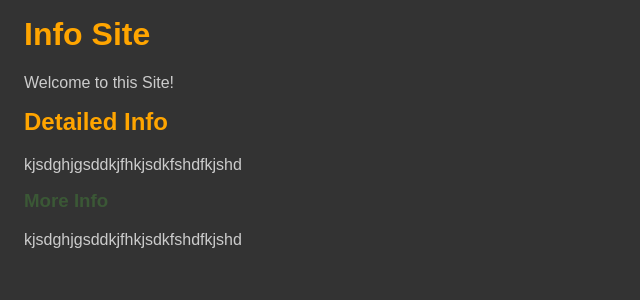
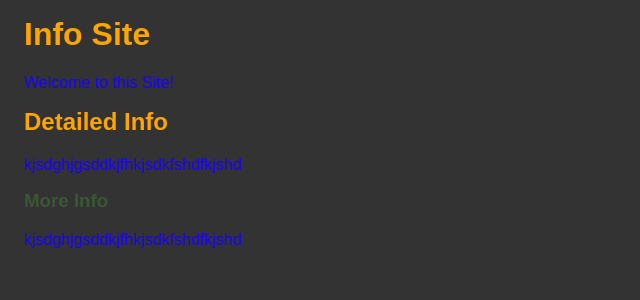
Before and after one commit to Scientific-Research/mk-003-sass-basics, a React (Vite) app: page / in a window 1280 px wide. Shown: the top 300 px of the page, without its empty margins (0-640 px from the left). Built offline with nearby package versions, Linux system fonts and the light colour scheme.

Commit message:
defining a new variable for paragraph color $main-font-color

```diff
--- a/src/App.scss
+++ b/src/App.scss
@@ -1,11 +1,16 @@
 $headerColor: orange;
 $headerTopMargin: 1rem;
+$main-font-color: rgb(25, 0, 255);
 
 body {
   background-color: #333;
   color: #ccc;
   font-family: sans-serif;
   padding: 0 1rem;
+
+  p {
+    color: $main-font-color;
+  }
   h1 {
     // color: yellow;
     color: $headerColor;
```
